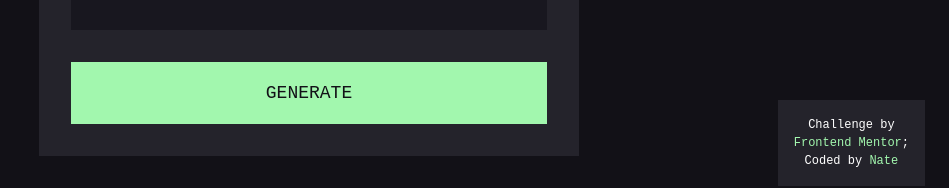
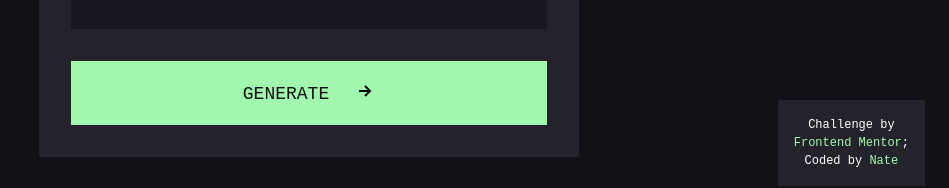
Before and after one commit to ntjnh/password-generator, a React (Vite) app: page / in a window 1280 px wide. Shown: the part 590-778 px from the top of the page, without its empty margins (331-1280 px from the left). Built offline with nearby package versions, Linux system fonts and the light colour scheme; a web font is replaced by a local one.

Commit message:
Add arrow icon to form submit button

```diff
--- a/src/assets/components/Form.jsx
+++ b/src/assets/components/Form.jsx
@@ -50,8 +50,11 @@ export default function Form(props) {
                     </div>
                 </div>
             </div>
+            <button className="generate" type="submit">
+                Generate
+                <svg viewBox="0 0 18 18" xmlns="http://www.w3.org/2000/svg"><polygon fillRule="evenodd" points="10.586 9 2 9 2 7 10.586 7 7.293 3.707 8.707 2.293 14.414 8 8.707 13.707 7.293 12.293 10.586 9"/></svg>
+            </button>
 
-            <button className="generate" type="submit">Generate</button>
         </form>
     )
 }
--- a/src/assets/scss/app.scss
+++ b/src/assets/scss/app.scss
@@ -281,6 +281,21 @@ body {
                 &:hover {
                     background-color: transparent;
                     color: $green;
+
+                    svg polygon {
+                        fill: $green;
+                    }
+                }
+
+                svg {
+                    display: inline-block;
+                    height: auto;
+                    margin: 0 0 -2px 1.75rem;
+                    width: 18px;
+
+                    polygon {
+                        transition: all .25s ease-in-out;
+                    }
                 }
             }
         }
```
